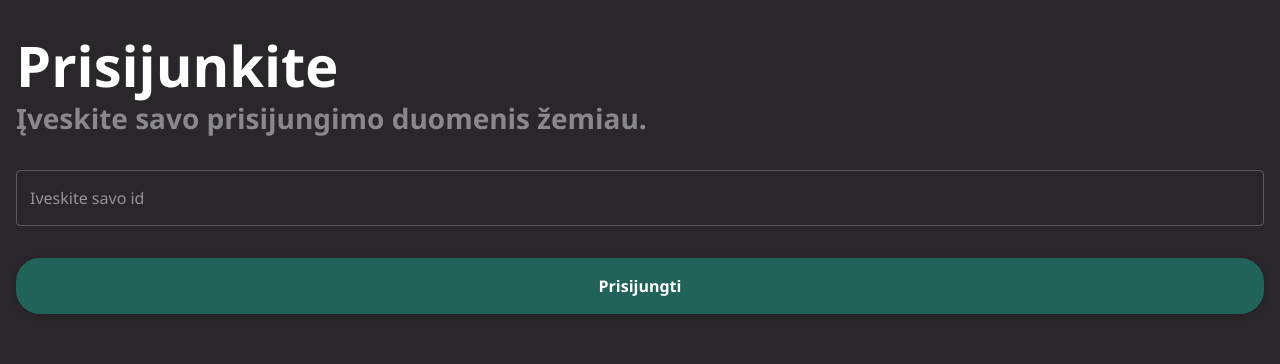
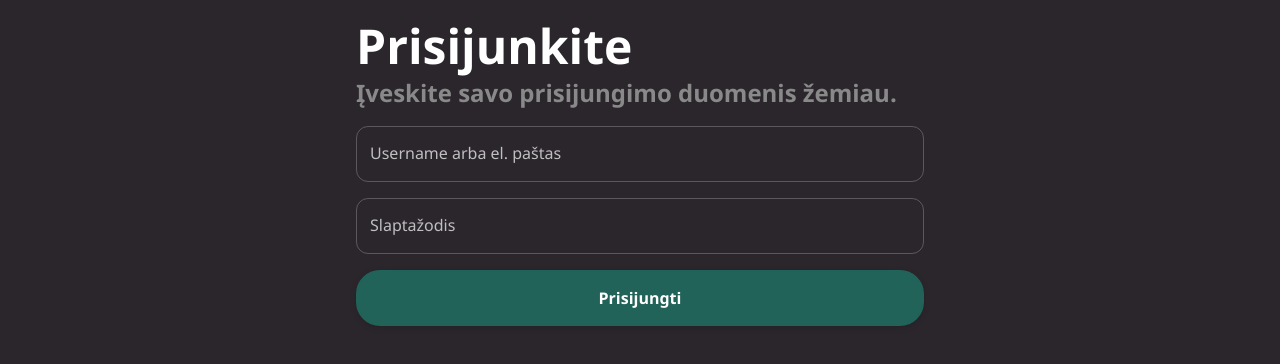
Before and after one commit to IKK-LTU/journal, a React (Vite) app: page /login in a window 1280 px wide. Shown: the top 364 px of the page. Built offline with nearby package versions, Linux system fonts and the light colour scheme.

Commit message:
feat: add login fields, minimizes titles fontsize and change borders for inputs

```diff
--- a/src/components/layouts/Container.tsx
+++ b/src/components/layouts/Container.tsx
@@ -1,3 +1,4 @@
+import { Stack } from "@mui/material";
 import { styled } from "@mui/material/styles";
 
 const Container = ({ children }: { children: React.ReactNode }) => {
@@ -6,10 +7,15 @@ const Container = ({ children }: { children: React.ReactNode }) => {
 
 export default Container;
 
-const StyledContainer = styled("div")`
+ const StyledContainer = styled(Stack)`
   display: flex;
   flex-direction: column;
+  align-items: center;
   gap: 1rem;
 
   width: 100%;
+  max-width: 600px;
+
+  padding: 1rem;
+  margin: 0 auto;
 `;
--- a/src/components/layouts/Layout.tsx
+++ b/src/components/layouts/Layout.tsx
@@ -1,29 +1,15 @@
 import { Outlet } from "react-router-dom";
 
-import { styled } from "@mui/material/styles";
-
 import Navbar from "../navbar/Navbar";
+import Container from "./Container";
 
 const Layout = () => {
   return (
-    <StyledLayoutContainer>
+    <Container>
       <Navbar />
       <Outlet />
-    </StyledLayoutContainer>
+    </Container>
   );
 };
 
 export default Layout;
-
-export const StyledLayoutContainer = styled("div")`
-  display: flex;
-  flex-direction: column;
-  align-items: center;
-  gap: 1rem;
-
-  width: 100%;
-  max-width: 600px;
-
-  padding: 1rem;
-  margin: 0 auto;
-`;
--- a/src/pages/check-in.tsx
+++ b/src/pages/check-in.tsx
@@ -1,3 +1,5 @@
+import { useState } from "react";
+
 import { styled } from "@mui/material/styles";
 
 import { useNavigate } from "react-router-dom";
@@ -5,44 +7,14 @@ import { useNavigate } from "react-router-dom";
 import { Check, ChevronLeft, Trash } from "lucide-react";
 import { useForm, SubmitHandler, useFieldArray } from "react-hook-form";
 
+import { Divider, Stack, Typography } from "@mui/material";
+
 import Container from "@/components/layouts/Container";
 import Title from "@/components/atoms/text/Title";
 import IconButton from "@/components/atoms/buttons/IconButton";
 import TextInput from "@/components/atoms/TextInput";
 import Button from "@/components/atoms/buttons/Button";
-import { useState } from "react";
-import { StyledLayoutContainer } from "@/components/layouts/Layout";
-import Divider from "@mui/material/Divider";
-import Typography from "@mui/material/Typography";
-import Stack from "@mui/material/Stack";
 
-//TODO
-
-// Create form with default values =>
-// [x] userID: number
-// [x] createdAt
-// [x] situation: string. Situacija (Su kuo buvai? Ka darei? Kada tai buvo? Kur buvai?)
-// [x] emotion: {name: string, intensity: number 1-10 }  Emocija/jausmas. (Kiekviena emocija/jausma apibudinkite vienu zodziu. Ivertinti intensyvuma nuo 1 iki 10)
-// [x] autoThoughts: Array<string> automatines mintys (vaizdiniai).  Apie ka galvojate pries uzplustant jausmams? Kokia is to galima daryti isvada apie mane? pvz: "Man nieko nereikia", "Jis neturi taip elgtis", "Man niekada nepavyks"
-// [x] choiceAction: string  Elgesys/veiksmas. Ka paskui darei, norejai padaryti/nedaryti?
-
-// Create Input/selectors for those values
-// [x] createdAt => autoset
-// [x] situation => textarea
-// [x] emotion => auto select and intensity pick
-// [x] autoThoughts => textArea
-// [x] choiceAction => textarea
-
-// Errors
-// [x] empty fields
-// [ ] on response 404
-// [ ] success screen
-
-// iki 15:00
-
-// UX
-// [ ] Add descriptions
-// [ ] Add labels
 
 type Inputs = {
   createdAt: null | string;
@@ -119,7 +91,6 @@ const CheckIn = () => {
   };
 
   return (
-    <StyledLayoutContainer>
     <Container>
       <StyledHeader>
         <StyledIconButton
@@ -270,7 +241,6 @@ const CheckIn = () => {
         <StyledSubmitBtn type="submit">Išsaugoti</StyledSubmitBtn>
       </StyledFormContainer>
     </Container>
-    </StyledLayoutContainer>
   );
 };
 
--- a/src/pages/home.tsx
+++ b/src/pages/home.tsx
@@ -4,13 +4,13 @@ import { useNavigate } from "react-router-dom";
 
 import { Flame, GraduationCap, LogIn, Notebook, User } from "lucide-react";
 
-import Container from "@/components/layouts/Container";
 import Title from "@/components/atoms/text/Title";
 import IconButton from "@/components/atoms/buttons/IconButton";
 import DaysHeader from "@/components/page-elements/home/DaysHeader";
 import TaskCard from "@/components/cards/TaskCard";
 import useCurrentUser from "@/hooks/useCurrentUser";
 import { ROUTES } from "@/router/routes";
+import { Box, Stack } from "@mui/material";
 
 const myTasks = [
   {
@@ -55,7 +55,8 @@ const Home = () => {
   };
 
   return (
-    <Container>
+    <StyledContainer
+    >
       <StyledHeader>
         <IconButton
           icon={<Flame fill="#ffc917ff" color="rgba(249, 151, 13, 1)" />}
@@ -85,11 +86,18 @@ const Home = () => {
           />
         ))}
       </StyledPlanContainer>
-    </Container>
+    </StyledContainer>
   );
 };
 
 export default Home;
+
+const StyledContainer = styled(Box)`
+  display: flex;
+  flex-direction: column;
+  gap: 1rem;
+  width: 100%;
+`
 
 const StyledHeader = styled("header")`
   display: flex;
@@ -103,7 +111,7 @@ const StyledTitle = styled(Title)`
   font-weight: 500;
 `;
 
-const StyledPlanContainer = styled("div")`
+const StyledPlanContainer = styled(Stack)`
   display: flex;
   flex-direction: column;
   gap: 16px;
--- a/src/pages/login.tsx
+++ b/src/pages/login.tsx
@@ -1,55 +1,73 @@
-import { useState } from "react";
 import { useNavigate } from "react-router-dom";
+import { useForm } from "react-hook-form";
 
-import { Button, Stack, styled, TextField, Typography } from "@mui/material";
+import { Box, Button, Stack, TextField, Typography } from "@mui/material";
 
 import { useLazyGetUserByIdQuery } from "@/api/services/userApi";
+import useCurrentUser from "@/hooks/useCurrentUser";
+import { ROUTES } from "@/router/routes";
+import Container from "@/components/layouts/Container";
 
-import useCurrentUser from "@/hooks/useCurrentUser";
-
-import { ROUTES } from "@/router/routes";
-
+type LoginFormValues = {
+  usernameOrEmail: string;
+  password: string;
+};
 
 const LoginPage = () => {
   const navigate = useNavigate();
-
   const [getUserById] = useLazyGetUserByIdQuery();
-
-  const [value, setValue] = useState("");
-
   const { currentUser, removeUser } = useCurrentUser();
 
+  const {
+    register,
+    handleSubmit,
+    formState: { errors, isSubmitting },
+  } = useForm<LoginFormValues>({
+    defaultValues: {
+      usernameOrEmail: "",
+      password: "",
+    },
+  });
 
-  const handleLogin = () => {
-    if (!value) return;
+  //TODO handle login
+  const onSubmit = async (data: LoginFormValues) => {
+    /**
+     * TEMP / DEMO LOGIC
+     * You were previously logging in via numeric ID.
+     * Keeping equivalent behavior here.
+     */
 
-    const idNumber = Number(value);
 
-    getUserById({ id: idNumber }).then(() => navigate(ROUTES.HOME.path));
+    await getUserById({ id: 1 }).then(() => {
+      navigate(ROUTES.HOME.path);
+    })
   };
 
   const onClick = () => {
-    if (currentUser) return removeUser();
-    if (value) return handleLogin();
+    if (currentUser) {
+      removeUser();
+    }
   };
 
   return (
-    <StyledContainer>
-      <Stack>
+    <Container>
+      <Box sx={{ width: "100%" }}>
         <Typography variant="h1">
           {currentUser ? `Labas, ${currentUser.firstName}` : "Prisijunkite"}
         </Typography>
+
         <Typography variant="h5" color="neutral">
           {currentUser
             ? "Tavo profilio duomenys"
             : "Įveskite savo prisijungimo duomenis žemiau."}
         </Typography>
-      </Stack>
+      </Box>
 
       <Stack
-        sx={{
-          width: "100%"
-        }}
+        component="form"
+        onSubmit={handleSubmit(onSubmit)}
+        spacing={2}
+        sx={{ width: "100%" }}
       >
         {currentUser ? (
           <ul>
@@ -58,30 +76,45 @@ const LoginPage = () => {
             ))}
           </ul>
         ) : (
-          <TextField
-            id="user-id"
-            placeholder="Iveskite savo id"
-            required
-            type="text"
-            value={value}
-            onChange={(val) => setValue(val.target.value)}
-          />
+          <>
+            <TextField
+              label="Username arba el. paštas"
+              placeholder="Įveskite vartotojo vardą arba el. paštą"
+              error={!!errors.usernameOrEmail}
+              helperText={errors.usernameOrEmail?.message}
+              {...register("usernameOrEmail", {
+                required: "Šis laukas yra privalomas",
+              })}
+            />
+
+            <TextField
+              label="Slaptažodis"
+              type="password"
+              error={!!errors.password}
+              helperText={errors.password?.message}
+              {...register("password", {
+                required: "Slaptažodis yra privalomas",
+                minLength: {
+                  value: 6,
+                  message: "Mažiausiai 6 simboliai",
+                },
+              })}
+            />
+          </>
         )}
+
+        <Button
+          fullWidth
+          variant="contained"
+          type={currentUser ? "button" : "submit"}
+          onClick={currentUser ? onClick : undefined}
+          disabled={isSubmitting}
+        >
+          {currentUser ? "Atsijungti" : "Prisijungti"}
+        </Button>
       </Stack>
-
-      <Button variant="contained" onClick={onClick}>
-        {currentUser ? "Atsijungti" : "Prisijungti"}
-      </Button>
-    </StyledContainer>
+    </Container>
   );
 };
 
 export default LoginPage;
-
-const StyledContainer = styled(Stack)`
-  display: flex;
-  flex-direction: column;
-  padding: 32px 16px;
-  margin: auto;
-  gap: 32px;
-`
--- a/src/pages/welcome.tsx
+++ b/src/pages/welcome.tsx
@@ -3,8 +3,7 @@ import { useNavigate } from "react-router-dom";
 import { Button, Stack, Typography } from "@mui/material";
 import { Bird } from "lucide-react";
 
-import { styled } from "@mui/material/styles";
-
+import Container from "@/components/layouts/Container";
 
 import { ROUTES } from "@/router/routes";
 
@@ -14,15 +13,18 @@ const Welcome = () => {
   const handleDayClick = () => navigate(ROUTES.LOGIN.path);
 
   return (
-    <StyledContainer>
-      <Stack>
+
+    <Container>
+      <Stack
+        sx={{ width: "100%" }}
+      >
         <Typography variant="h1">Labas</Typography>
-        <Typography variant="h5" color="neutral">Smagu, kad prisijungei</Typography>
+        <Typography variant="h5" color="neutral">Džiugu, kad prisijungei</Typography>
       </Stack>
 
       <Stack
         sx={{
-          my: 3,
+          my: 4,
           justifyContent: "center",
           alignItems: "center",
           flex: 1,
@@ -34,16 +36,8 @@ const Welcome = () => {
       <Button variant="contained" fullWidth onClick={handleDayClick}>
         Let's start
       </Button>
-    </StyledContainer>
+    </Container>
   );
 };
 
 export default Welcome;
-
-const StyledContainer = styled(Stack)`
-  display: flex;
-  flex-direction: column;
-  padding: 32px 16px;
-  margin: auto;
-  gap: 32px;
-`
--- a/src/router/index.tsx
+++ b/src/router/index.tsx
@@ -10,12 +10,12 @@ import { ROUTES } from "./routes";
 const Router = () => {
   return (
     <Routes>
+      <Route index path={ROUTES.WELCOME.path} element={<Welcome />} />
+      <Route path={ROUTES.LOGIN.path} element={<Login />} />
+      <Route path={ROUTES.CHECKIN.path} element={<CheckIn />} />
       <Route element={<Layout />}>
         <Route path={ROUTES.HOME.path} element={<Home />} />
       </Route>
-      <Route index path={ROUTES.WELCOME.path} element={<Welcome />} />
-      <Route path={ROUTES.LOGIN.path} element={<Login />} />
-      <Route path={ROUTES.CHECKIN.path} element={<CheckIn />} />
     </Routes>
   );
 };
--- a/src/router/routes.ts
+++ b/src/router/routes.ts
@@ -1,6 +1,6 @@
 export const ROUTES = {
-  HOME: { path: "/", label: "Pagrindinis" },
+  WELCOME: { path: "/", label: "Pradinis" },
   LOGIN: { path: "/login", label: "Prisijungimas" },
   CHECKIN: { path: "/check-in", label: "Žymėjimas" },
-  WELCOME: { path: "/welcome", label: "Pradinis" },
+  HOME: { path: "/home", label: "Namai" },
 };
--- a/theme.ts
+++ b/theme.ts
@@ -38,37 +38,40 @@ export const theme = createTheme({
       primary: "#ffffff",
     },
   },
+  shape: {
+    borderRadius: 12,
+  },
   typography: {
     fontFamily: `'Geologica', 'Segoe UI', Tahoma, Geneva, Verdana, sans-serif`,
     h1: {
-      fontSize: "clamp(2.5rem, 5vw, 3.5rem)", // ~40px–56px
-      fontWeight: 700,
-      lineHeight: 1.2,
-    },
-    h2: {
       fontSize: "clamp(2rem, 4.5vw, 3rem)", // ~32px–48px
       fontWeight: 700,
       lineHeight: 1.25,
     },
-    h3: {
+    h2: {
       fontSize: "clamp(1.75rem, 4vw, 2.5rem)", // ~28px–40px
       fontWeight: 700,
       lineHeight: 1.3,
     },
-    h4: {
+    h3: {
       fontSize: "clamp(1.5rem, 3.5vw, 2rem)", // ~24px–32px
       fontWeight: 700,
       lineHeight: 1.35,
     },
+    h4: {
+      fontSize: "clamp(1.25rem, 3vw, 1.75rem)", // ~20px–28px
+      fontWeight: 600,
+      lineHeight: 1.4,
+    },
     h5: {
-      fontSize: "clamp(1.25rem, 3vw, 1.75rem)", // ~20px–28px
+      fontSize: "clamp(1rem, 2.5vw, 1.5rem)", // ~16px–24px
       fontWeight: 600,
       lineHeight: 1.4,
     },
     h6: {
       fontSize: "clamp(1rem, 2.5vw, 1.5rem)", // ~16px–24px
       fontWeight: 600,
-      lineHeight: 1.4,
+      lineHeight: 1.2,
     },
 
     subtitle1: {
```
Lines whose indentation alone changed are shown as unchanged.
